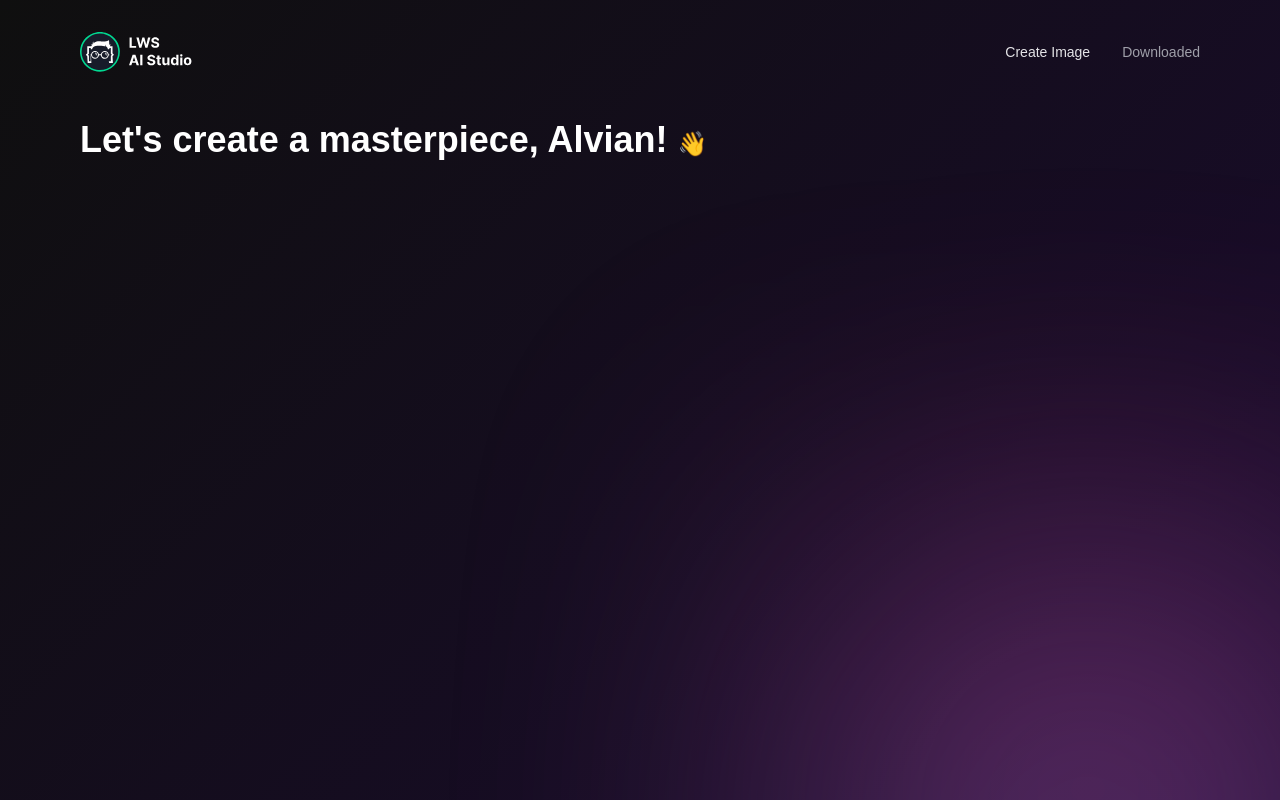
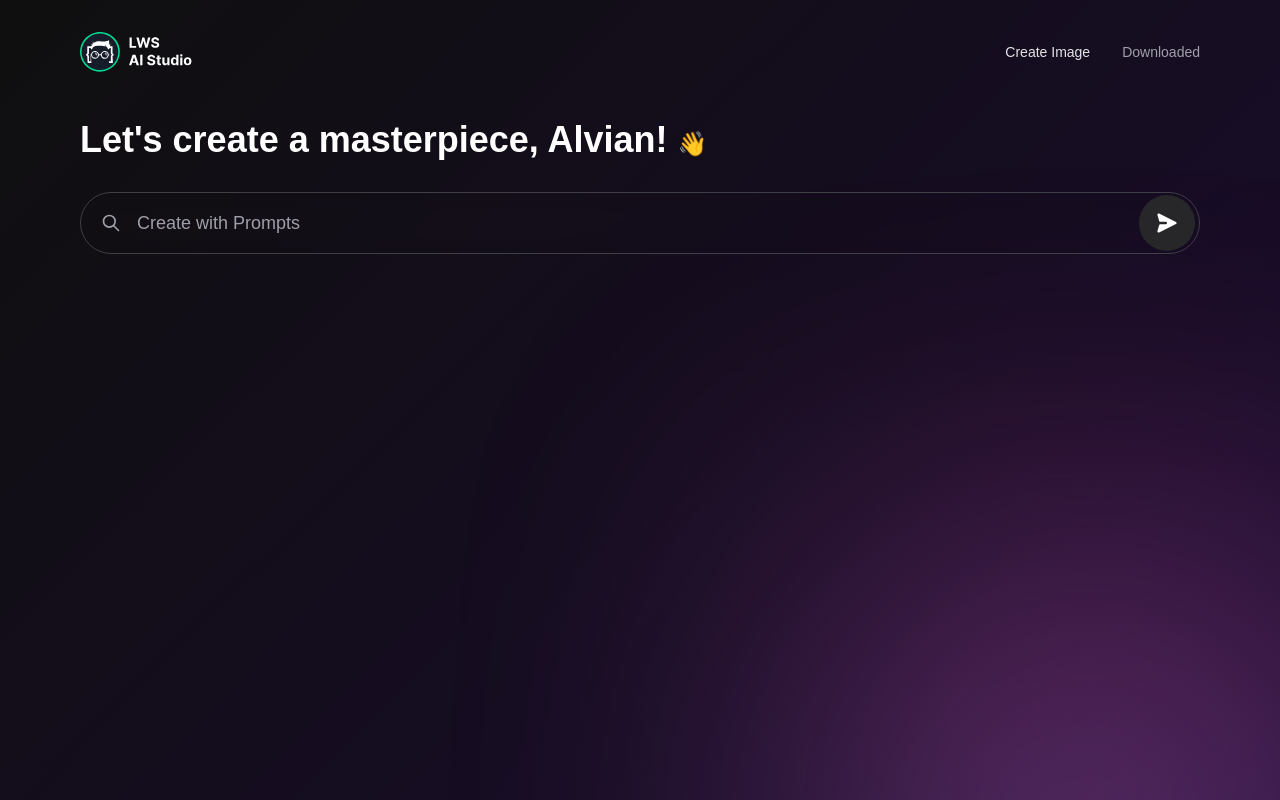
Before and after one commit to MD-Moniruzzaman-Arafat/lws-project-4, a React (Vite) app: page / in a window 1280 px wide. Built offline with nearby package versions, Linux system fonts and the light colour scheme; a web font is replaced by a local one.

Commit message:
searchField component design

```diff
--- a/src/App.jsx
+++ b/src/App.jsx
@@ -1,6 +1,7 @@
 import './App.css';
 import Glow from './components/Glow/Glow';
 import Navbar from './components/Navbar/Navbar';
+import SearchField from './components/SearchField/SearchField';
 import WelcomeMessage from './components/WelcomeMessage/WelcomeMessage';
 
 function App() {
@@ -11,6 +12,7 @@ function App() {
         <Glow />
         <main className="relative z-10">
           <WelcomeMessage />
+          <SearchField />
         </main>
       </div>
     </>
--- /dev/null
+++ b/src/components/SearchField/SearchField.jsx
@@ -0,0 +1,39 @@
+export default function SearchField() {
+  return (
+    <>
+      <div className="relative mb-8 rounded-full overflow-hidden border border-zinc-700 bg-zinc-900/10 backdrop-blur-sm">
+        <div className="flex items-center">
+          <div className="pl-5 pr-2">
+            <svg
+              className="w-5 h-5 text-zinc-400"
+              fill="none"
+              stroke="currentColor"
+              viewBox="0 0 24 24"
+            >
+              <path
+                strokeLinecap="round"
+                strokeLinejoin="round"
+                strokeWidth="2"
+                d="M21 21l-6-6m2-5a7 7 0 11-14 0 7 7 0 0114 0z"
+              ></path>
+            </svg>
+          </div>
+          <input
+            type="text"
+            placeholder="Create with Prompts"
+            className="outline-none w-full py-4 px-2 bg-transparent text-white placeholder-zinc-400 text-lg"
+          />
+          <button className="bg-zinc-800 hover:bg-zinc-700 transition-colors p-4 mr-1 rounded-full">
+            <svg
+              className="w-6 h-6 text-white transform rotate-90"
+              fill="currentColor"
+              viewBox="0 0 20 20"
+            >
+              <path d="M10.894 2.553a1 1 0 00-1.788 0l-7 14a1 1 0 001.169 1.409l5-1.429A1 1 0 009 15.571V11a1 1 0 112 0v4.571a1 1 0 00.725.962l5 1.428a1 1 0 001.17-1.408l-7-14z"></path>
+            </svg>
+          </button>
+        </div>
+      </div>
+    </>
+  );
+}
```
